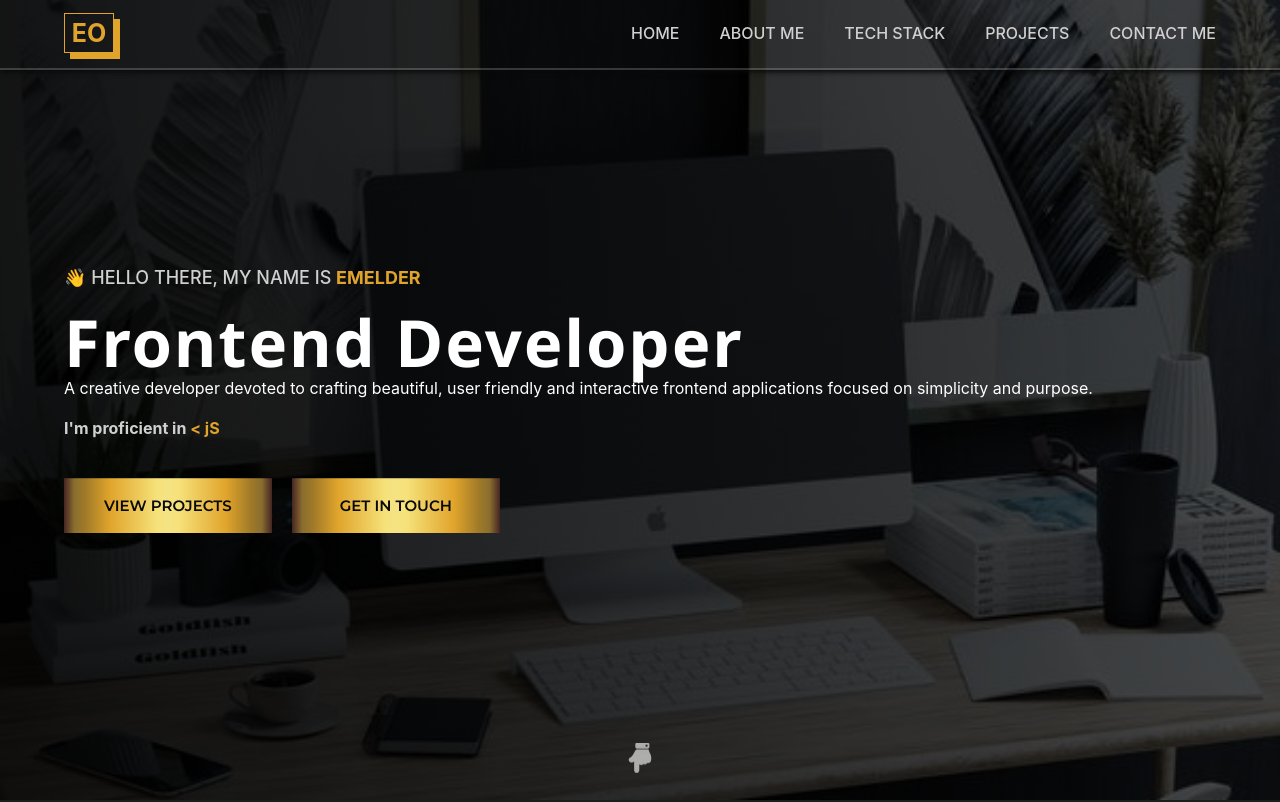
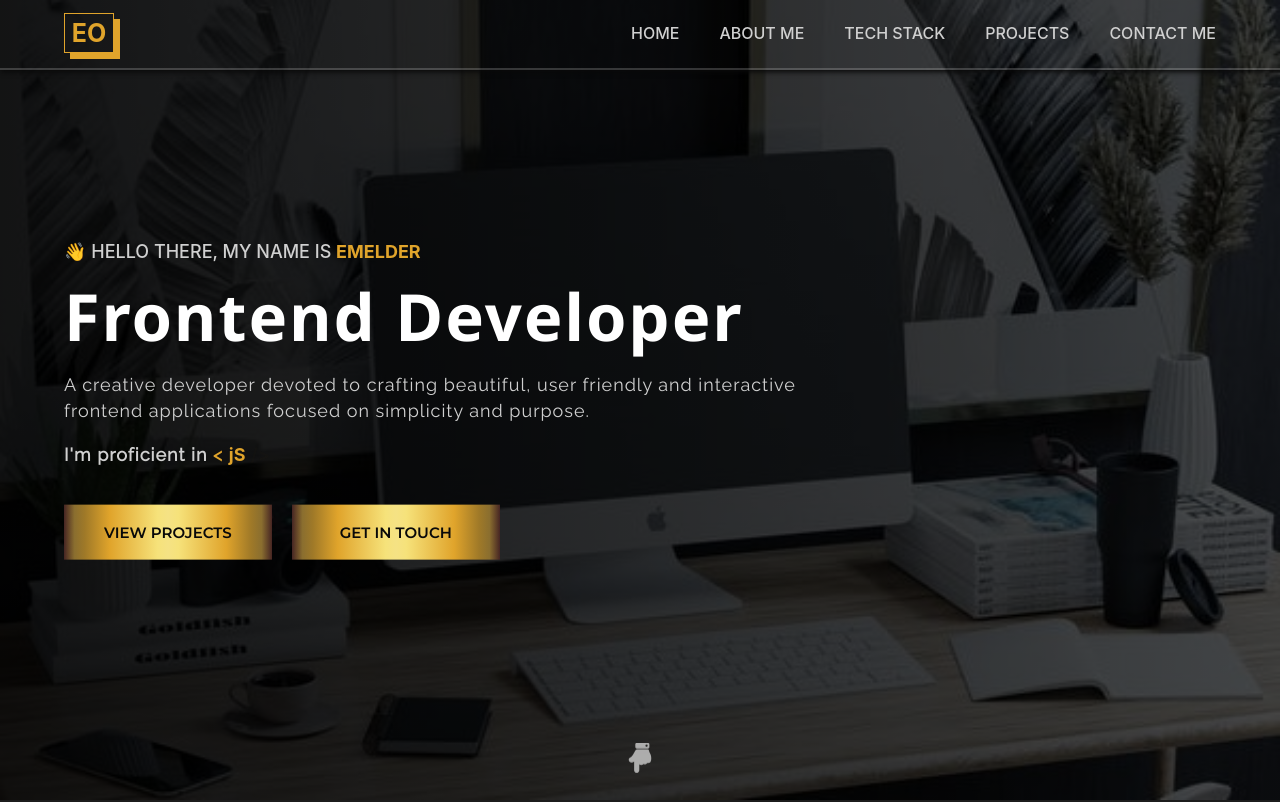
Before and after one commit to Meldy2503/2022-work-portfolio, a React (Create React App) app: page / in a window 1280 px wide. Shown: the top 802 px of the page. Built offline with nearby package versions, Linux system fonts and the light colour scheme.

Commit message:
style: adjust landing page font size

```diff
--- a/src/components/landingPage/landingPageStyle.js
+++ b/src/components/landingPage/landingPageStyle.js
@@ -62,7 +62,7 @@ export const Col = styled.div`
     }
   }
 
-  & > p {
+  div > p {
     font-size: 1.8rem;
     font-family: "Raleway", sans-serif;
     width: 65%;
@@ -86,10 +86,13 @@ export const TypedText = styled.span`
   display: flex;
   align-items: center;
   margin-top: 2rem;
+  font-size: 1.8rem;
 
   p {
     margin-top: 0;
+    letter-spacing: 0.1rem;
     color: #d0d0d0;
+    font-family: "Raleway", sans-serif;
   }
 `;
 
```
